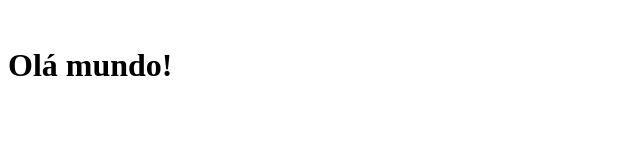
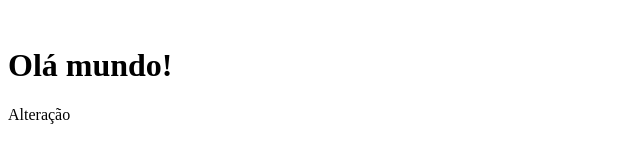
Before and after one commit to matheeusmeloo93/teste-vscode, a plain HTML site: page index.html in a window 1280 px wide. Shown: the full height of the page, 0-640 px from the left. Drawn offline with Linux system fonts and the light colour scheme.

Commit message:
Update index.html

```diff
--- a/index.html
+++ b/index.html
@@ -9,6 +9,7 @@
   <body>
     <br />
     <h1>Olá mundo!</h1>
+    <p>Alteração<p>
     <br />
   </body>
 </html>
```
